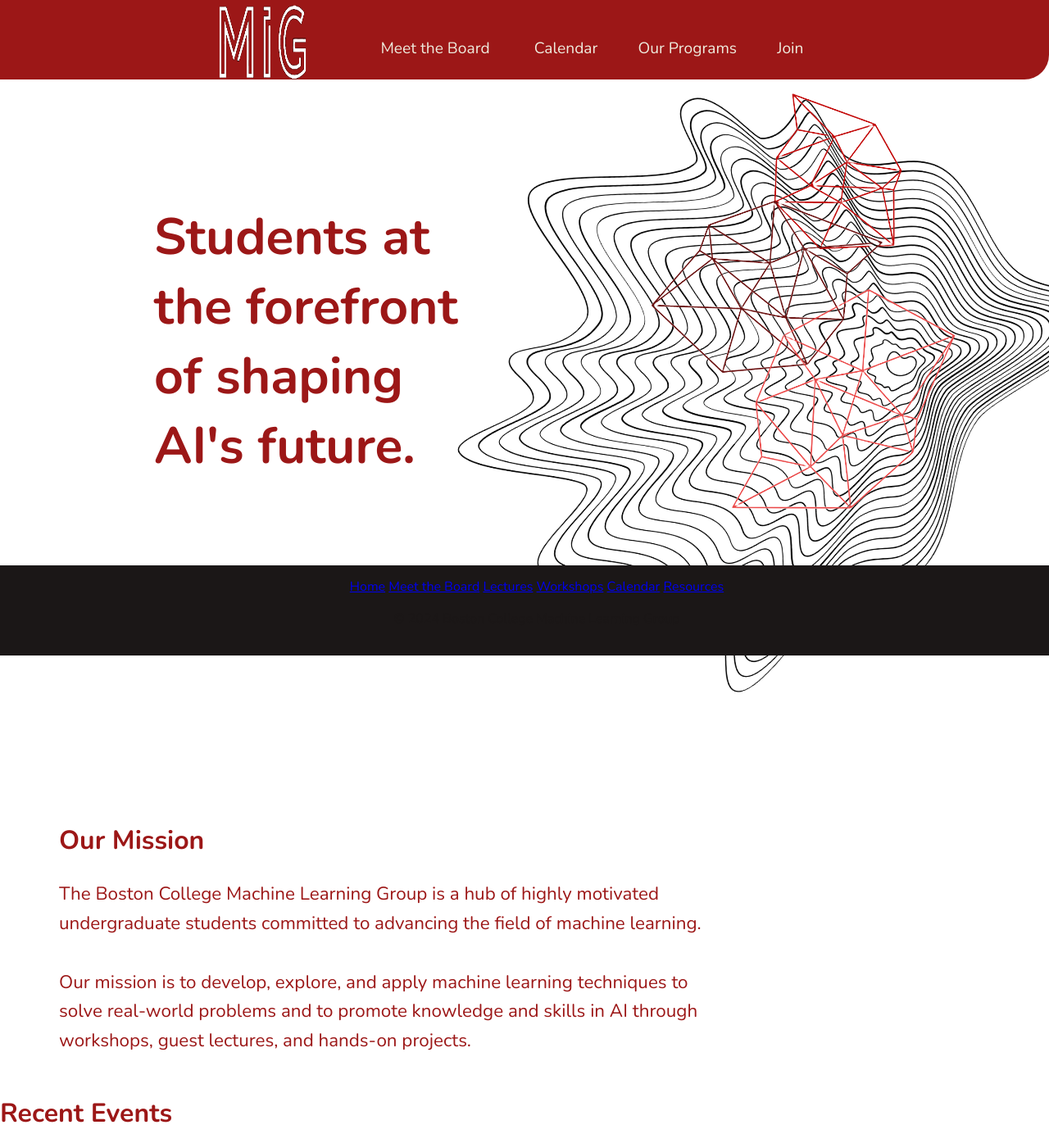
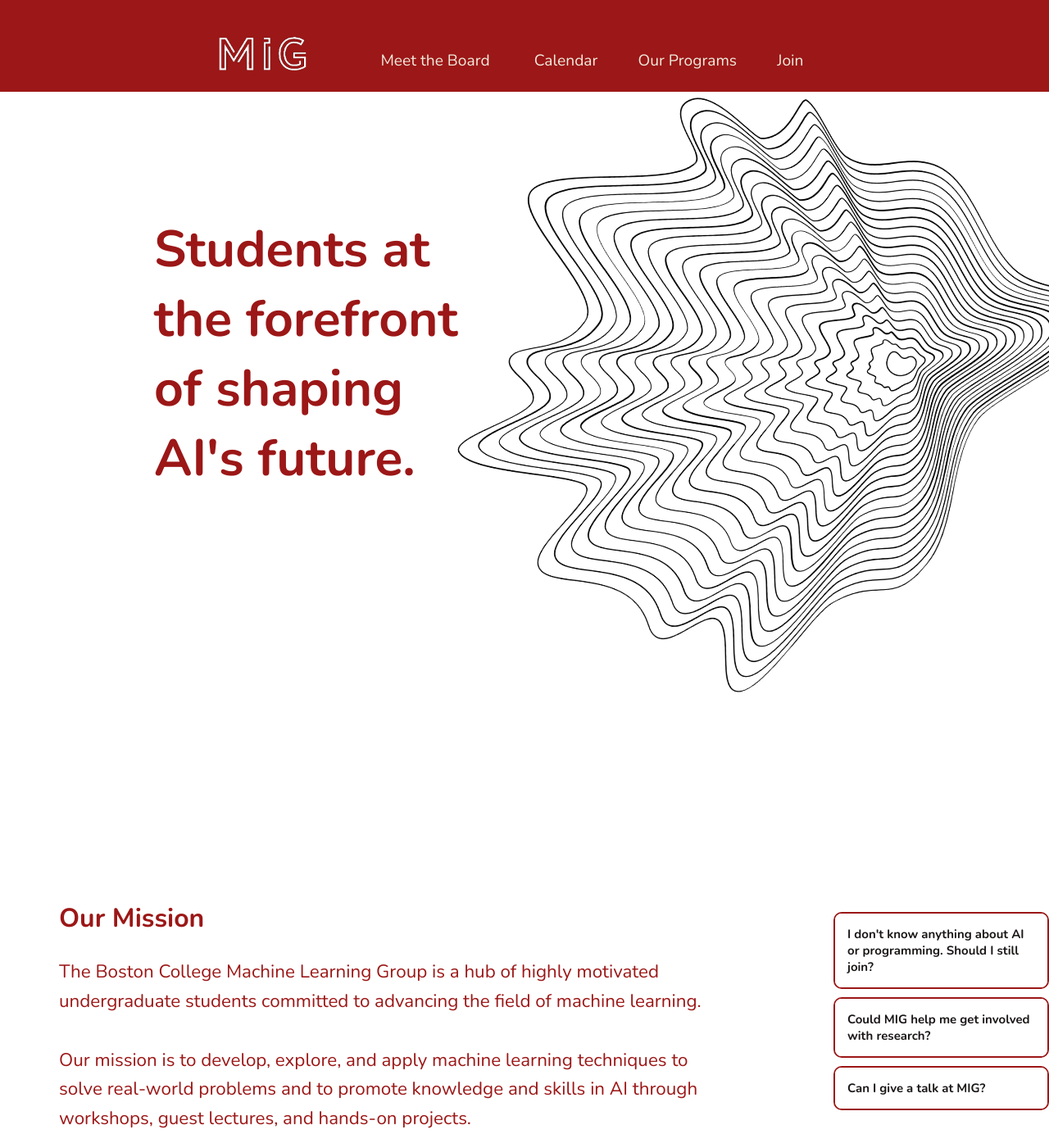
Before and after one commit to taliakusmirek/BCMIG_Website, a Django app: page / in a window 1280 px wide; the page is wider, and only the part inside the window is pictured. Shown: the top 1384 px of that part at 82% size. Run offline with Django 5.2, Linux system fonts and the light colour scheme; some web fonts are replaced.

Commit message:
homepage work!

```diff
--- a/mysite/myapp/templates/index.html
+++ b/mysite/myapp/templates/index.html
@@ -48,28 +48,50 @@
                     to solve real-world problems and to promote knowledge and skills in AI through workshops, guest lectures, and hands-on projects.
                 </p>
             </div>
-            <img src="{% static 'images/about.png' %}" class="aboutimage" alt="Mission Image">
+
+            <div class="faqs">
+                <div class="faq">
+                    <h3 class="faq-question" onclick="toggleAnswer(this)">I don't know anything about AI or programming. Should I still join?</h3>
+                    <p class="faq-answer">Yes! The first MIG lecture each year is a crash course in machine learning and following lectures are approachable to a general audience. As the year goes on, we will dive into increasingly complex topics, but we also strive to provide a space to ask any questions no matter how rudimentary. Alongside the resources we share during meetings, our <a href="{% url 'resources' %}">resource page</a> is perfect for a beginner to hone their understanding and comfort with overtime.</p>
+                </div>
+                <div class="faq">
+                    <h3 class="faq-question" onclick="toggleAnswer(this)">Could MIG help me get involved with research?</h3>
+                    <p class="faq-answer">Yes! The eboard and your fellow club members have connections in the BC research community and beyond. Just ask!</p>
+                </div>
+                <div class="faq">
+                    <h3 class="faq-question" onclick="toggleAnswer(this)">Can I give a talk at MIG?</h3>
+                    <p class="faq-answer">Anyone in MIG can volunteer to give a talk at our weekly meetings. Talks typically run ~30 minutes and are supplemented with a slide show (and the occasional notebook). All talks are recorded and posted on the Youtube channel. <a href="https://docs.google.com/spreadsheets/d/1_6mwXcgj5KpD-l4cis5ffRtdCGzpTVsuvfdd8IpJllY/edit?gid=0#gid=0" target="_blank">Signing up to give a talk</a> implies consent to be recorded. If you have any questions or concerns, please reach out to an eboard member.</p>
+                </div>
+            </div>
+
         </div>
     </div>
 
+
+
+
+
     <!-- Recent Work Section -->
     <div class="recent">
-        <h2>Recent Events</h2>
+        <h2 style="margin-left: 2.2em;">Recent Events</h2>
         <div style="display: flex; align-items: center;">
-            <div class="event">
+            <div class="event" style="margin-left: 4.5em;">
                 <img src="{% static 'images/lecture.png' %}" class="eventimage" alt="Guest Lecture Image">
+                <p class="date">September 20, 2024</p>
                 <h3>Guest Lecture: Dr. Andrew Ng</h3>
                 <p>Dr. Andrew Ng, a leading figure in the AI community, gave a talk on the future of AI and its implications for society.</p>
             </div>
 
             <div class="event">
                 <img src="{% static 'images/workshop.png' %}" class="eventimage" alt="Workshop Image">
+                <p class="date">September 20, 2024</p>
                 <h3>Workshop: Python for ML</h3>
                 <p>An introductory workshop on using Python for machine learning, covering key libraries such as NumPy, Pandas, and scikit-learn.</p>
             </div>
 
             <div class="event">
                 <img src="{% static 'images/hackathon.png' %}" class="eventimage" alt="Hackathon Image">
+                <p class="date">September 20, 2024</p>
                 <h3>AI for Social Good Hackathon</h3>
                 <p>A weekend hackathon focused on using AI to tackle issues related to education, healthcare, and sustainability.</p>
             </div>
@@ -91,8 +113,16 @@
         <a href="https://discord.com/invite/yourlink" target="_blank">Join our Discord</a>
     </div>
 
-    <!-- Footer Section -->
-    <footer>
+
+
+
+
+
+
+
+
+
+    <div class = "footer">
         <div class="footer-links">
             <a href="{% url 'index' %}">Home</a>
             <a href="{% url 'eboard' %}">Meet the Board</a>
@@ -102,7 +132,42 @@
             <a href="{% url 'resources' %}">Resources</a>
         </div>
         <p>&copy; 2024 Boston College Machine Learning Group</p>
-    </footer>
+    </div>
 
+
+
+
+
+
+
+    <script>
+        function toggleAnswer(questionElement) {
+            const faq = questionElement.parentElement;
+            faq.classList.toggle('active');
+            if (faq.classList.contains('active')) {
+                faq.style.animation = 'bubblyJump 0.5s ease-in-out';
+            } else {
+                faq.style.animation = '';
+            }
+        }
+    </script>
+    <style>
+        @keyframes bubblyJump {
+            0% {
+                transform: translateY(0);
+            }
+            50% {
+                transform: translateY(-10px);
+            }
+            100% {
+                transform: translateY(0);
+            }
+        }
+    </style>
 </body>
+
+
+
+
+
 </html>
--- a/mysite/static/css/style.css
+++ b/mysite/static/css/style.css
@@ -36,9 +36,9 @@ header h1 {
 
 nav .logo {
     width: 120px;
-    height: 110px;
+    height: 50px;
     padding: 30px 30px;
-    margin-bottom: -70px;
+    margin-bottom: -40px;
 }
 
 /* Navigation */
@@ -47,12 +47,12 @@ nav .logo {
         font-family: "nunito";
         background-color: var(--deep-red);
         padding: 15px;
+        padding-top: 60px;
         align-items: center;
         display: flex;
         justify-content: center;
         margin-top: -50px;
         margin-left: -70px;
-        border-radius: 30px; /* Apply border-radius to all sides */
     }
 
 
@@ -210,7 +210,7 @@ footer {
 }
 
 .about {
-    margin-top: 80px;
+    margin-top: 160px;
 }
 
 .about p {
@@ -219,8 +219,125 @@ footer {
     color: var(--deep-red);
 }
 
+/* FAQ */
+.faq {
+    border: 2px solid var(--deep-red);
+    border-radius: 10px;
+    margin-bottom: 10px;
+    margin-left: 160px;
+    overflow: hidden;
+    transition: background-color 0.3s, border-color 0.3s;
+}
+
+.faq-question {
+    background-color: var(--white);
+    cursor: pointer;
+    padding: 15px;
+    font-size: 15px;
+    margin: 0;
+}
+
+.faq-answer {
+    max-height: 0;
+    display: none; /* Initially hidden */
+    padding: 15px;
+    overflow: hidden;
+    color: var(--almost-black);
+    font-family: 13px;
+}
+
+.faq.active {
+    background-color: var(--deep-red);
+    border-color: var(--dark-maroon);
+    font-family: 13px;
+}
+
+.faq.active .faq-answer {
+    display: block; /* Show when active */
+    max-height: 200px;
+    max-width: 400px;
+    font-size: 13px;
+    padding: 15px;
+    transition: max-height 0.3s; /* Add transition for smoother appearance */
+    color: var(--white);
+    font-family: 14px;
+}
+
+.faq a {
+    color: var(--light-cream);
+}
+
+.faq a:hover {
+    color: var(--white);
+}
 
 
+.recent {
+    margin-top: 200px;
+}
+
+.event {
+    background-color: var(--deep-red);
+    border: 2px solid var(--light-cream);
+    border-radius: 10px;
+    margin-bottom: 10px;
+    margin-left: 160px;
+    overflow: hidden;
+    transition: background-color 0.3s, border-color 0.3s;
+}
+
+.event h3 {
+    color: var(--white);
+    cursor: pointer;
+    padding: 15px;
+    font-size: 18px;
+}
+
+.event p {
+    max-height: 30px;
+    margin-top: -40px;
+    padding: 15px;
+    color: var(--white);
+    font-size: 14px;
+}
+
+.date {
+    margin-top: -40px;
+    padding: 15px;
+    color: var(--white);
+    font-size: 13px;
+}
+
+
+
+/* Explore tab */
+.explore_tab {
+    display: flex;
+    align-items: center;
+    justify-content: center;
+    border: 2px solid var(--deep-red);
+    border-radius: 5px;
+    padding: 10px 45px;
+    margin: 90px auto;
+    width: fit-content;
+}
+
+.explore_tab h3 {
+    margin-right: 20px;
+}
+
+.explore_tab a {
+    color: var(--deep-red);
+    text-decoration: none;
+    padding: 10px 15px;
+    margin: 0 5px;
+    transition: background-color 0.3s;
+}
+
+.explore_tab a:hover {
+    background-color: transparent;
+    color: var(--dark-maroon);
+}
 
 
 
```
